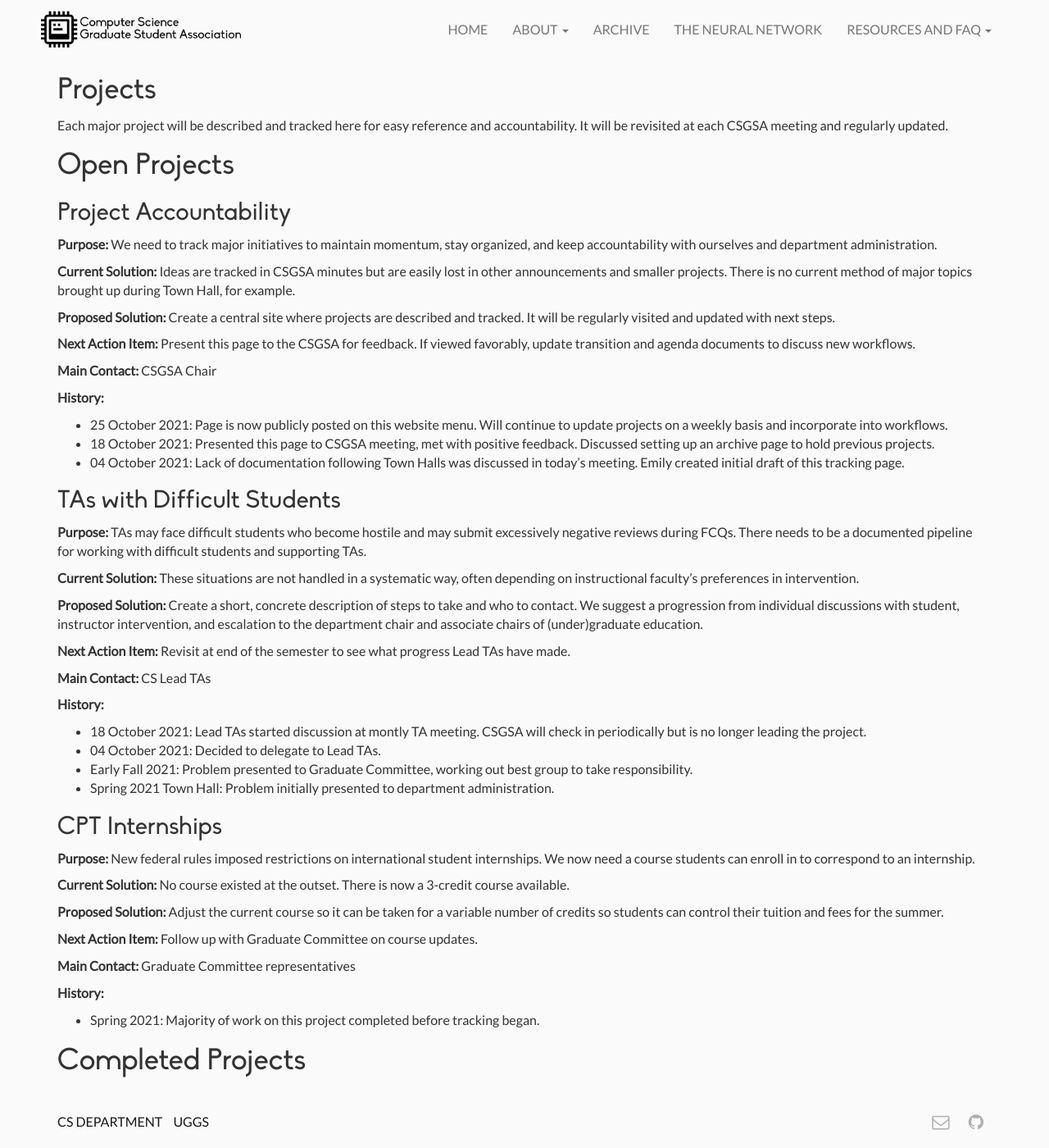
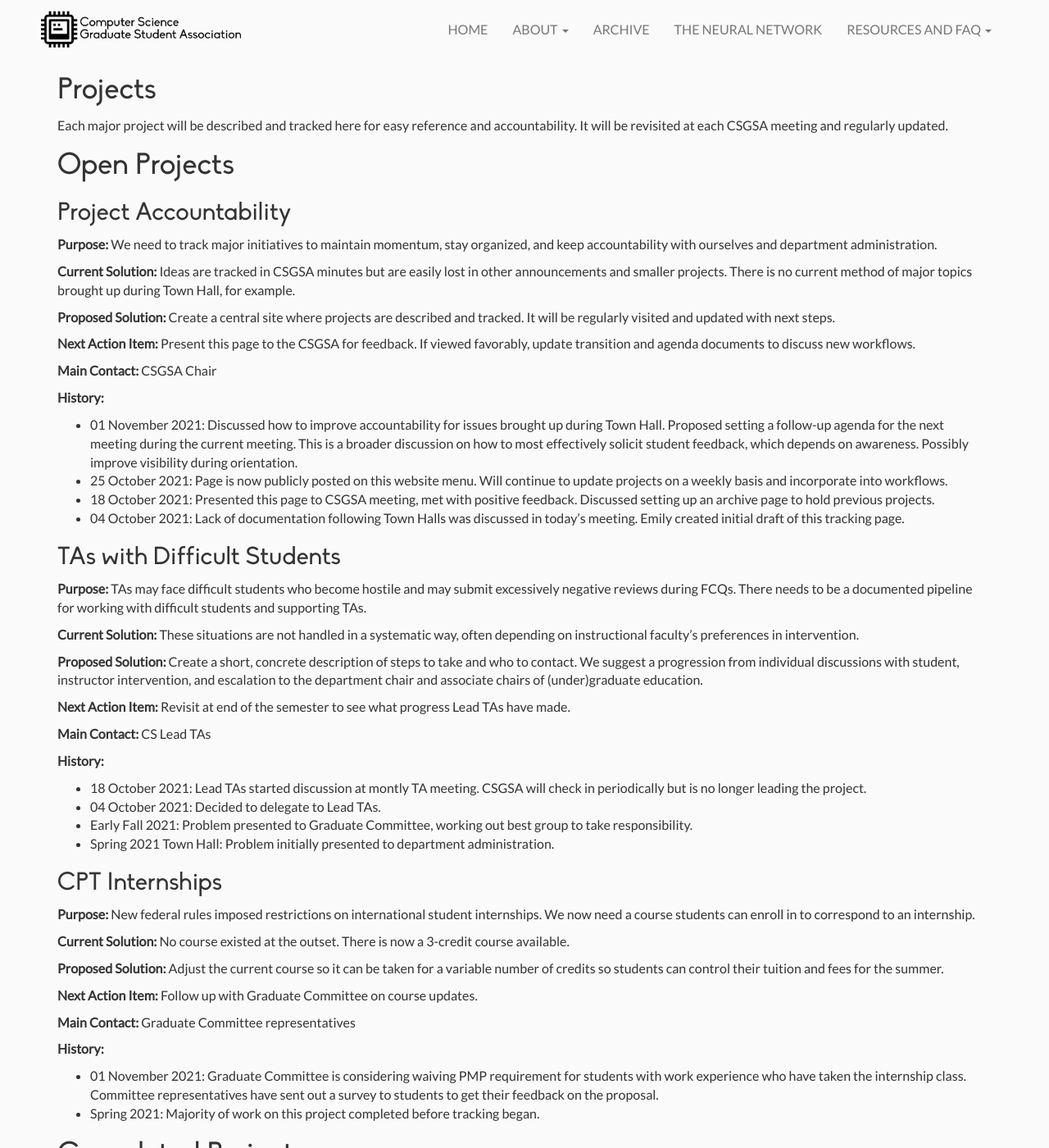
Before and after one commit to casassg/events-landing, a Jekyll site: the page built from projects.md, in a window 1280 px wide and 1400 px high. Shown: the whole window at 82% size. Built offline with Jekyll 4.4.1, drawn with Linux system fonts in a browser that asks for light colours; nearby versions of some CDN libraries.

Commit message:
Update projects.md

```diff
--- a/projects.md
+++ b/projects.md
@@ -19,6 +19,7 @@ Each major project will be described and tracked here for easy reference and acc
 **Main Contact:** CSGSA Chair
 
 **History:**
+- 01 November 2021: Discussed how to improve accountability for issues brought up during Town Hall. Proposed setting a follow-up agenda for the next meeting during the current meeting. This is a broader discussion on how to most effectively solicit student feedback, which depends on awareness. Possibly improve visibility during orientation.
 - 25 October 2021: Page is now publicly posted on this website menu. Will continue to update projects on a weekly basis and incorporate into workflows.
 - 18 October 2021: Presented this page to CSGSA meeting, met with positive feedback. Discussed setting up an archive page to hold previous projects.
 - 04 October 2021: Lack of documentation following Town Halls was discussed in today's meeting. Emily created initial draft of this tracking page.
@@ -52,6 +53,7 @@ Each major project will be described and tracked here for easy reference and acc
 **Main Contact:** Graduate Committee representatives
 
 **History:**
+- 01 November 2021: Graduate Committee is considering waiving PMP requirement for students with work experience who have taken the internship class. Committee representatives have sent out a survey to students to get their feedback on the proposal.
 - Spring 2021: Majority of work on this project completed before tracking began.
 
 <!--- Template
```
